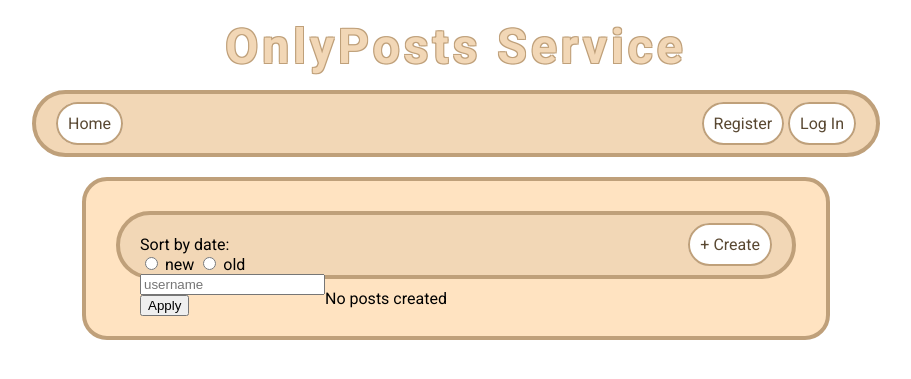
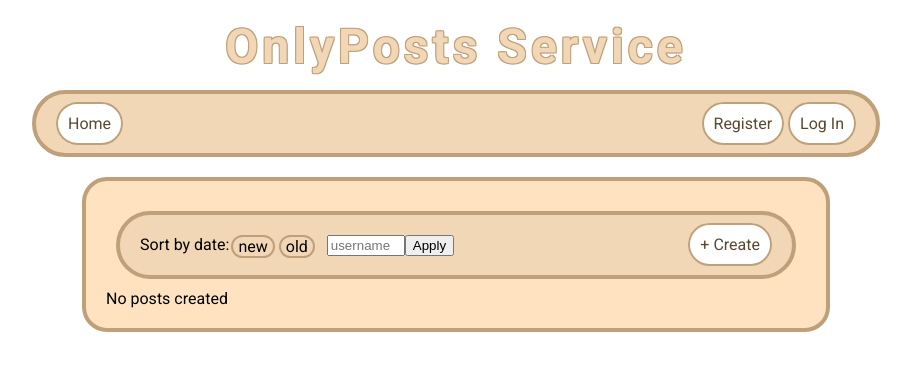
Before and after one commit to ketstap162/only_posts, a Django app: page / in a window 1280 px wide. Shown: the top 379 px of the page, without its empty margins (184-1095 px from the left). Run offline with Django 5.2, Linux system fonts and the light colour scheme; data that the repository does not hold is empty.

Commit message:
Update styles

```diff
--- a/static/css/components/navbar.css
+++ b/static/css/components/navbar.css
@@ -36,3 +36,55 @@
   border: 2px solid var(--primary);
   border-radius: 25px;
 }
+
+
+.navbar-block-non-active{
+  display: inline;
+  padding: 10px;
+  width: auto;
+  height: 25px;
+  color: var(--primary-text);
+  text-align: center;
+  text-decoration: none;
+  border: 2px solid var(--primary);
+  border-radius: 25px;
+}
+
+.navbar-form{
+  display: flex;
+  flex-direction: row;
+}
+
+.tabs {
+  margin: 0;
+  padding: 0;
+  display: flex;
+}
+
+.tab-input {
+  display: none;
+}
+
+.tab-label {
+  display: block;
+  padding: 0 5px;
+  margin: 0 2px;
+  text-align: center;
+  text-decoration: none;
+  border: 2px solid var(--primary);
+  border-radius: 25px;
+}
+
+.tab-label:hover {
+  background: var(--primary);
+}
+
+.tab-input:checked + .tab-label {
+  background: var(--regular);
+  color: var(--primary-text);
+}
+
+.navbar-form-input{
+  margin-left: 10px;
+  width: 70px;
+}
```
